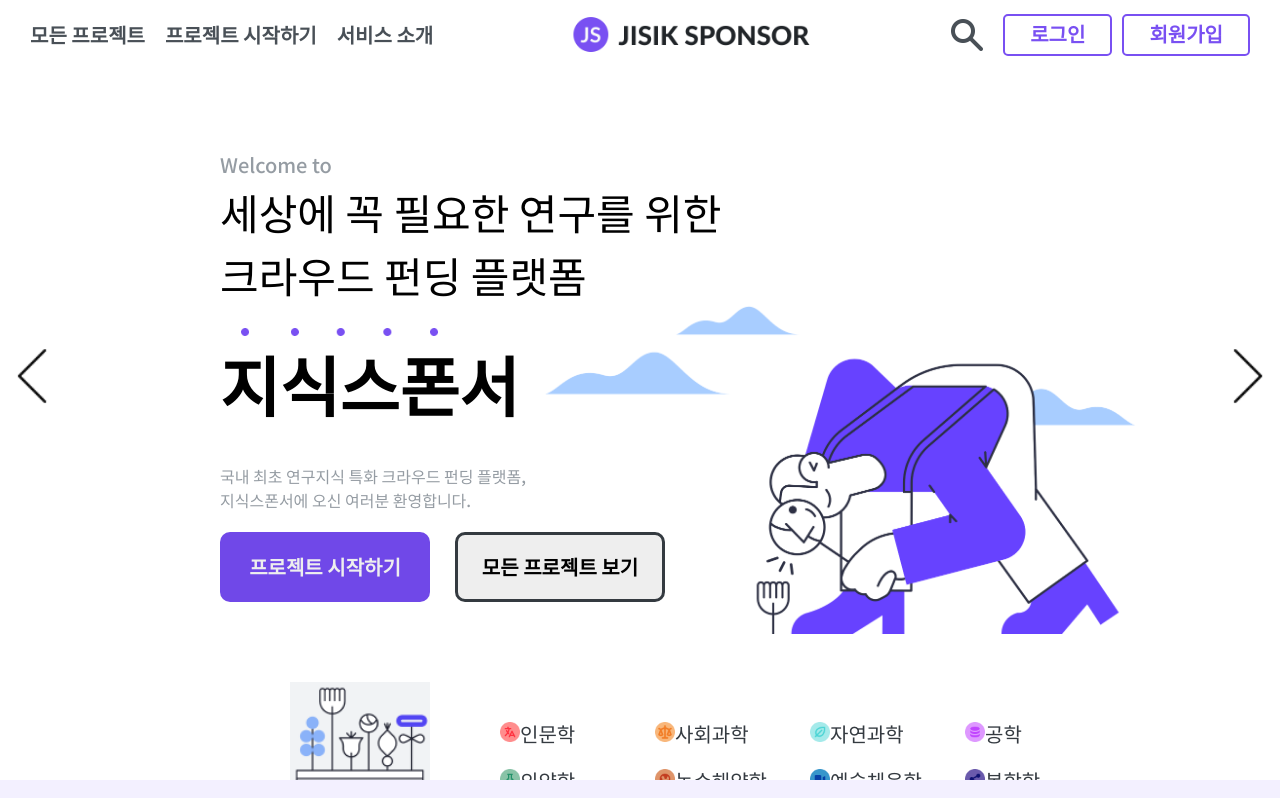
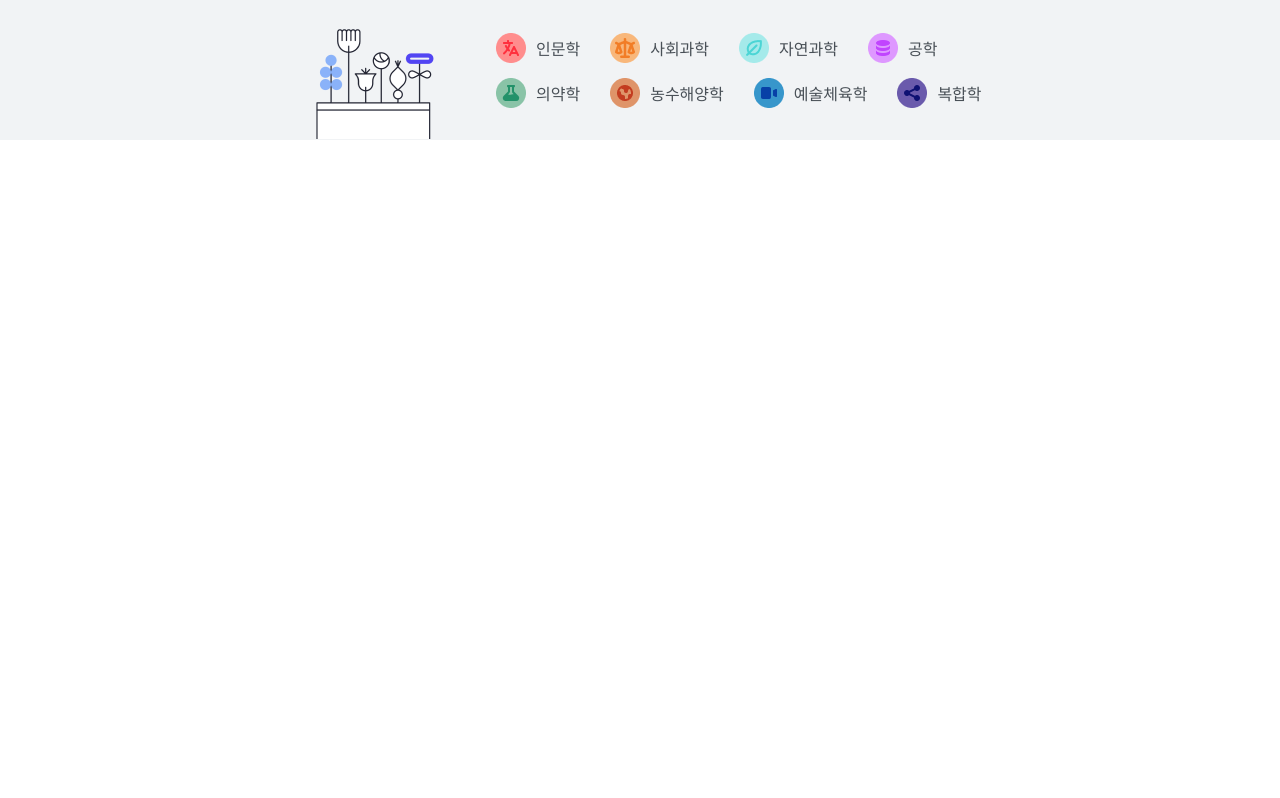
Before and after one commit to codestates/JISIK-SPONSOR, a React (Create React App) app in the folder client/: page / in a window 1280 px wide. Shown: the top 798 px of the page. Built offline with nearby package versions, Linux system fonts and the light colour scheme.

Commit message:
[feat] section2 done

```diff
--- a/client/src/App.tsx
+++ b/client/src/App.tsx
@@ -1,10 +1,10 @@
+import { ThemeProvider } from 'styled-components';
+// import Header from 'components/Header/Header';
 import Body from 'components/Body/Body';
-import Footer from 'components/Footer/Footer';
-import { ThemeProvider } from 'styled-components';
-import Header from 'components/Header/Header';
-import Modal from 'components/Modal/Modal';
+// import Footer from 'components/Footer/Footer';
+// import Modal from 'components/Modal/Modal';
+// import MobileNav from 'components/MobileNav/MobileNav';
 import GlobalStyles from 'styles/GlobalStyles';
-import MobileNav from 'components/MobileNav/MobileNav';
 
 const theme = {
   colors: {
@@ -22,11 +22,11 @@ function App() {
     <ThemeProvider theme={theme}>
       <>
         <GlobalStyles />
-        <Header />
+        {/* <Header /> */}
         <Body />
-        <Footer />
-        <Modal />
-        <MobileNav />
+        {/* <Footer /> */}
+        {/* <Modal /> */}
+        {/* <MobileNav /> */}
       </>
     </ThemeProvider>
   );
--- a/client/src/components/Main/Categorybar/Categorybar.tsx
+++ b/client/src/components/Main/Categorybar/Categorybar.tsx
@@ -1,9 +1,7 @@
 /*eslint-disable*/
-import React from 'react';
-import {
-    Flower,
-    CategoryLine
-} from './styled';
+import { Link } from 'react-router-dom';
+import { Section, Wrap, ImageWrap, LinkWrap, Ul, Li } from './styled';
+import flower from '../../../images/flower.png';
 import humanities from '../../../images/humanities.png';
 import social from '../../../images/social.png';
 import natural from '../../../images/natural.png';
@@ -14,48 +12,67 @@ import artistry from '../../../images/artistry.png';
 import combination from '../../../images/combination.png';
 
 const Categorybar = () => {
-    return (
-        <div>
-            <Flower>
-                <ul>
-                    <CategoryLine>
-                        <li>
-                            <img src={humanities} width='20' height='20' />
-                            <a>인문학</a>
-                        </li>
-                        <li>
-                            <img src={social} width='20' height='20' />
-                            <a>사회과학</a>
-                        </li>
-                        <li>
-                            <img src={natural} width='20' height='20' />
-                            <a>자연과학</a>
-                        </li>
-                        <li>
-                            <img src={engineering} width='20' height='20' />
-                            <a>공학</a>
-                        </li>
-                        <li>
-                            <img src={medicine} width='20' height='20' />
-                            <a>의약학</a>
-                        </li>
-                        <li>
-                            <img src={agricultural} width='20' height='20' />
-                            <a>농수해양학</a>
-                        </li>
-                        <li>
-                            <img src={artistry} width='20' height='20' />
-                            <a>예술체육학</a>
-                        </li>
-                        <li>
-                            <img src={combination} width='20' height='20' />
-                            <a>복합학</a>
-                        </li>
-                    </CategoryLine>
-                </ul>
-            </Flower>
-        </div>
-    );
-}
+  return (
+    <Section>
+      <Wrap>
+        <ImageWrap>
+          <img src={flower} alt="category background image" />
+        </ImageWrap>
+        <LinkWrap>
+          <Ul>
+            <Li>
+              <Link to="/">
+                <img src={humanities} />
+                <span>인문학</span>
+              </Link>
+            </Li>
+            <Li>
+              <Link to="/">
+                <img src={social} />
+                <span>사회과학</span>
+              </Link>
+            </Li>
+            <Li>
+              <Link to="/">
+                <img src={natural} />
+                <span>자연과학</span>
+              </Link>
+            </Li>
+            <Li>
+              <Link to="/">
+                <img src={engineering} />
+                <span>공학</span>
+              </Link>
+            </Li>
+            <Li>
+              <Link to="/">
+                <img src={medicine} />
+                <span>의약학</span>
+              </Link>
+            </Li>
+            <Li>
+              <Link to="/">
+                <img src={agricultural} />
+                <span>농수해양학</span>
+              </Link>
+            </Li>
+            <Li>
+              <Link to="/">
+                <img src={artistry} />
+                <span>예술체육학</span>
+              </Link>
+            </Li>
+            <Li>
+              <Link to="/">
+                <img src={combination} />
+                <span>복합학</span>
+              </Link>
+            </Li>
+          </Ul>
+        </LinkWrap>
+      </Wrap>
+    </Section>
+  );
+};
 
 export default Categorybar;
--- a/client/src/components/Main/Categorybar/styled.ts
+++ b/client/src/components/Main/Categorybar/styled.ts
@@ -1,28 +1,57 @@
 /*eslint-disable*/
 import styled from 'styled-components';
-import flower from '../../../images/flower.png';
 
-export const Flower = styled.div`
-  background-image: url(${flower});
-  background-repeat: no-repeat;
-  background-size: 20%;
-  padding: 40px;
-  padding-bottom: 100px;
-
-  width: 100%;
-  max-width: 700px;
-  margin: 0 auto;
+export const Section = styled.section`
+  background-color: #f1f3f5;
 `;
 
-export const CategoryLine = styled.div`
-  font-size: 20px;
-  display: grid;
-  grid-template-columns: repeat(4, 140px);
-  column-gap: 15px;
-  row-gap: 25px;
-  color: #343a40;
-  font-weight: 500;
+export const Wrap = styled.div`
+  position: relative;
+  width: 100%;
+  max-width: 960px;
+  margin: 0 auto;
+  padding: 25px 0;
+`;
 
-  max-width: 280px;
-  margin: 0 auto;
+export const ImageWrap = styled.div`
+  z-index: 2;
+  position: absolute;
+  bottom: 0;
+  width: 35%;
+  padding: 0 60px 0 30px;
+  text-align: right;
+  & img {
+    max-width: 100%;
+  }
 `;
+
+export const LinkWrap = styled.div`
+  z-index: 1;
+  position: relative;
+  top: 0;
+  width: 100%;
+  padding: 0 30px 0 35%;
+`;
+
+export const Ul = styled.ul`
+  width: 100%;
+  max-width: 580px;
+`;
+
+export const Li = styled.li`
+  display: inline-block;
+  margin: 7.5px 30px 7.5px 0;
+  & a {
+    display: inline-block;
+  }
+  & img {
+    vertical-align: middle;
+    margin-right: 10px;
+  }
+  & span {
+    vertical-align: middle;
+    font-size: 16px;
+    font-weight: 500;
+    color: #495057;
+  }
+`;
--- a/client/src/pages/MainPage/Main.tsx
+++ b/client/src/pages/MainPage/Main.tsx
@@ -1,27 +1,23 @@
 /*eslint-disable*/
 import React from 'react';
-import {
-  IngProject,
-  IngProjectButton,
-  Endproject,
-} from './styled';
+import { IngProject, IngProjectButton, Endproject } from './styled';
 import { Link, Route } from 'react-router-dom';
-import Sliderbar from '../../components/Main/Sliderbar/Sliderbar';
+// import Sliderbar from '../../components/Main/Sliderbar/Sliderbar';
 import Categorybar from '../../components/Main/Categorybar/Categorybar';
-import Servicebar from '../../components/Main/Servicebar/Servicebar';
-import Reviewbar from '../../components/Main/Reviewbar/Reviewbar';
-import Startprojectbar from '../../components/Main/Startprojectbar/Startprojectbar';
-import Postcard from '../../components/Main/Postcard/Postcard';
+// import Servicebar from '../../components/Main/Servicebar/Servicebar';
+// import Reviewbar from '../../components/Main/Reviewbar/Reviewbar';
+// import Startprojectbar from '../../components/Main/Startprojectbar/Startprojectbar';
+// import Postcard from '../../components/Main/Postcard/Postcard';
 
 const Main = () => {
   return (
     <Route exact path="/">
       <div>
-        <Sliderbar />
+        {/* <Sliderbar /> */}
 
         <Categorybar />
 
-        <IngProject>
+        {/* <IngProject>
           <div>진행중인 프로젝트</div>
           <IngProjectButton>
             <div>모두 보기</div>
@@ -43,7 +39,7 @@ const Main = () => {
 
         <Reviewbar />
 
-        <Startprojectbar />
+        <Startprojectbar /> */}
       </div>
     </Route>
   );
```
Also changed, not shown: 1 other file (tests, documents, lock files or other folders).
